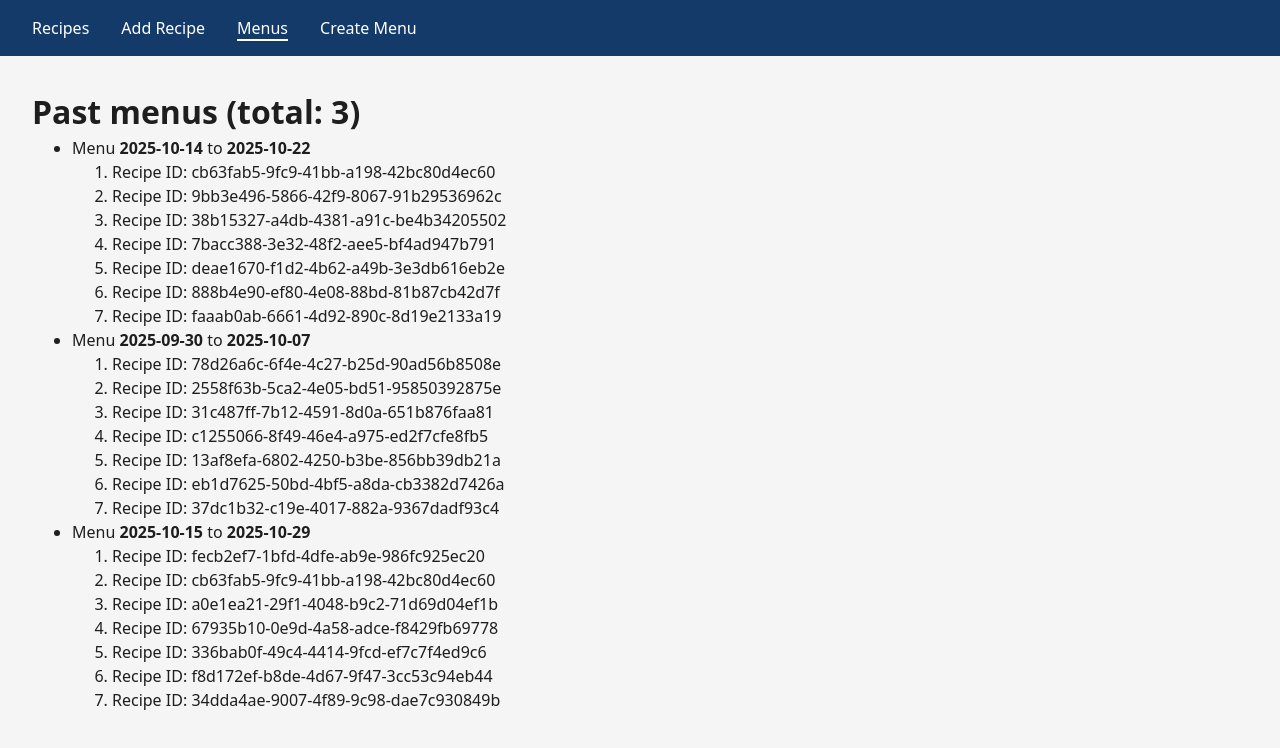
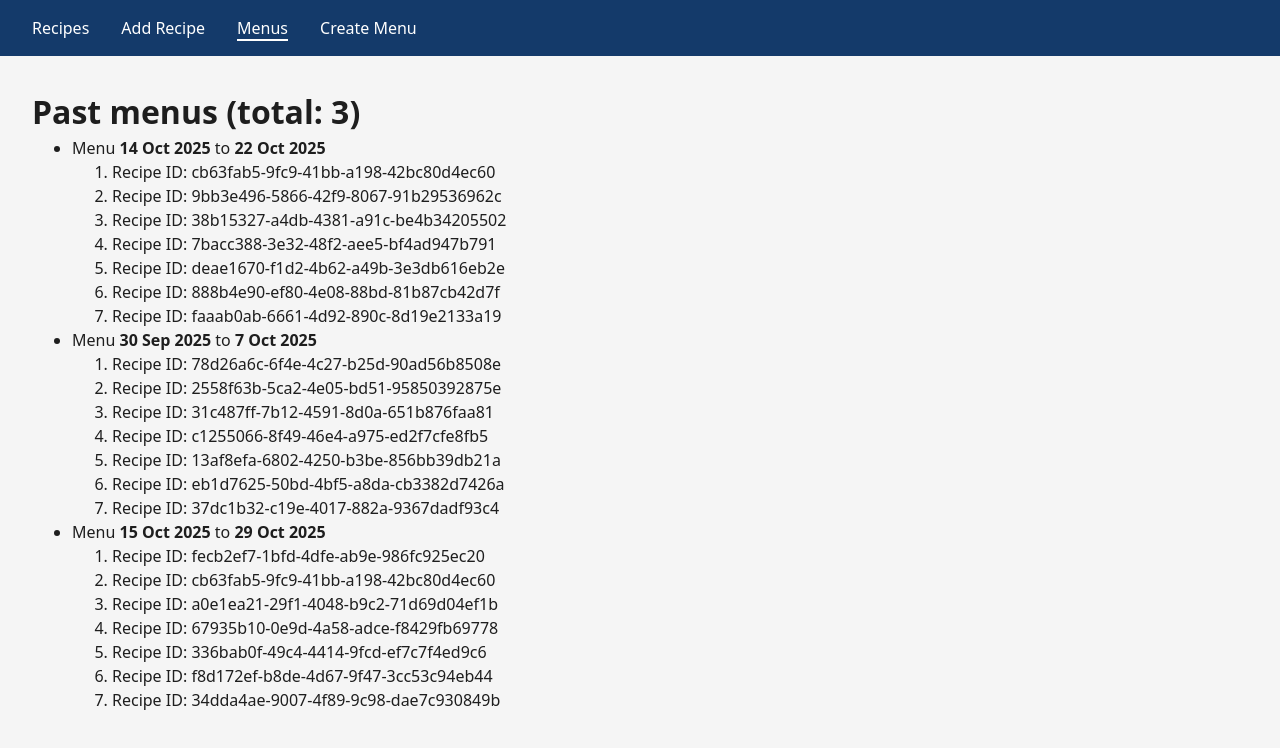
Before and after one commit to bea94k/hat-menu-v0.2, a React (Vite) app in the folder hat-menu/: page /menus in a window 1280 px wide. Shown: the top 748 px of the page. Built offline with nearby package versions, Linux system fonts and the light colour scheme; data requests are answered from the project's data file.

Commit message:
Use date-fns for menu dates formatting

```diff
--- a/hat-menu/package.json
+++ b/hat-menu/package.json
@@ -13,6 +13,7 @@
   },
   "dependencies": {
     "@hookform/resolvers": "^5.2.1",
+    "date-fns": "^4.1.0",
     "json-server": "^1.0.0-beta.3",
     "react": "^19.1.1",
     "react-dom": "^19.1.1",
--- a/hat-menu/src/components/MenuCard.tsx
+++ b/hat-menu/src/components/MenuCard.tsx
@@ -1,3 +1,4 @@
+import { format } from 'date-fns';
 import type { Menu } from '../schemas/Menus';
 
 interface Props {
@@ -7,9 +8,9 @@ interface Props {
 const MenuCard = ({ menu }: Props) => (
     <div>
         Menu{' '}
-        <span style={{ fontWeight: 'bold' }}>{menu.startDate.slice(0, 10)}</span>
+        <span style={{ fontWeight: 'bold' }}>{format(menu.startDate, 'd MMM yyyy')}</span>
         {' '}to{' '}
-        <span style={{ fontWeight: 'bold' }}>{menu.endDate.slice(0, 10)}</span>
+        <span style={{ fontWeight: 'bold' }}>{format(menu.endDate, 'd MMM yyyy')}</span>
         <ol>
             {menu.recipes.map(recipe => (
                 <li key={recipe}>Recipe ID: {recipe}</li>
```
Also changed, not shown: 1 other file (tests, documents, lock files or other folders).
